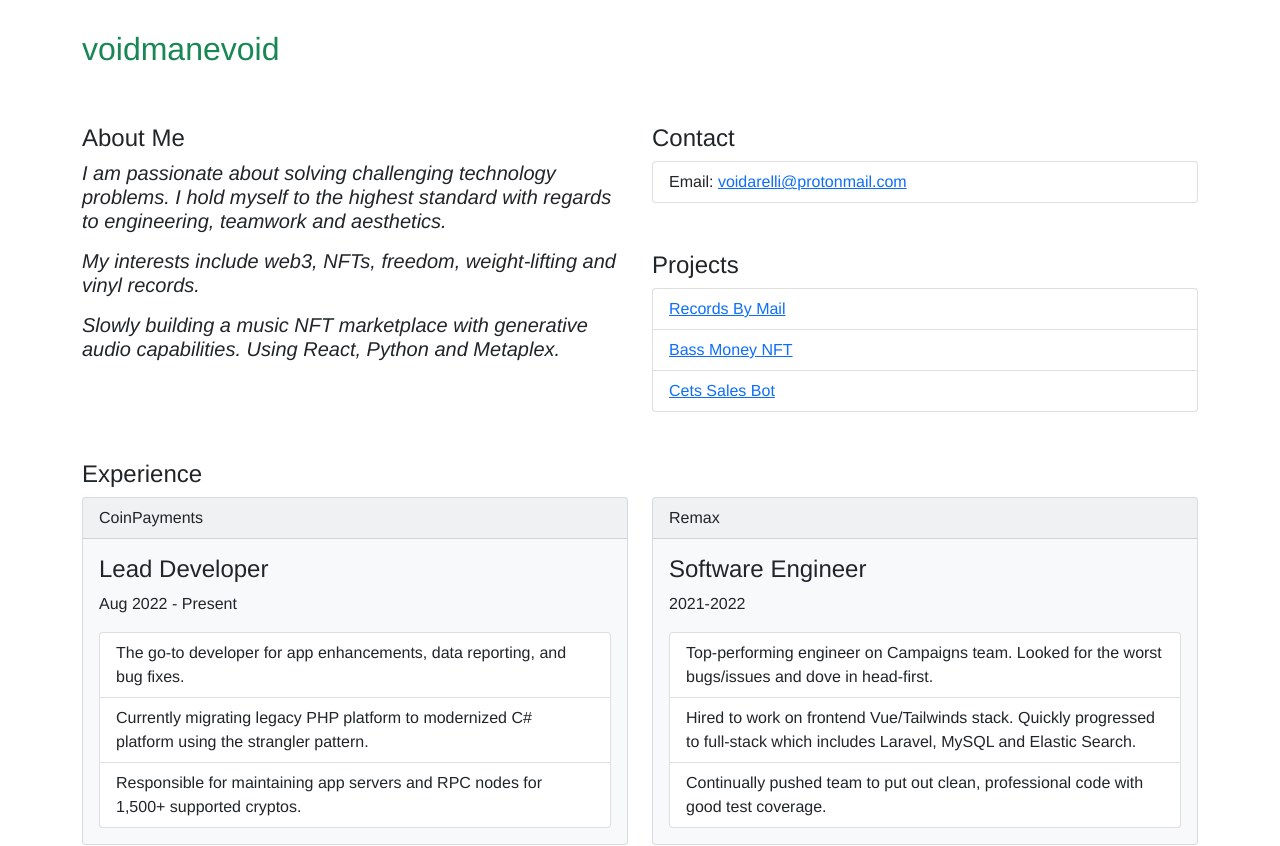
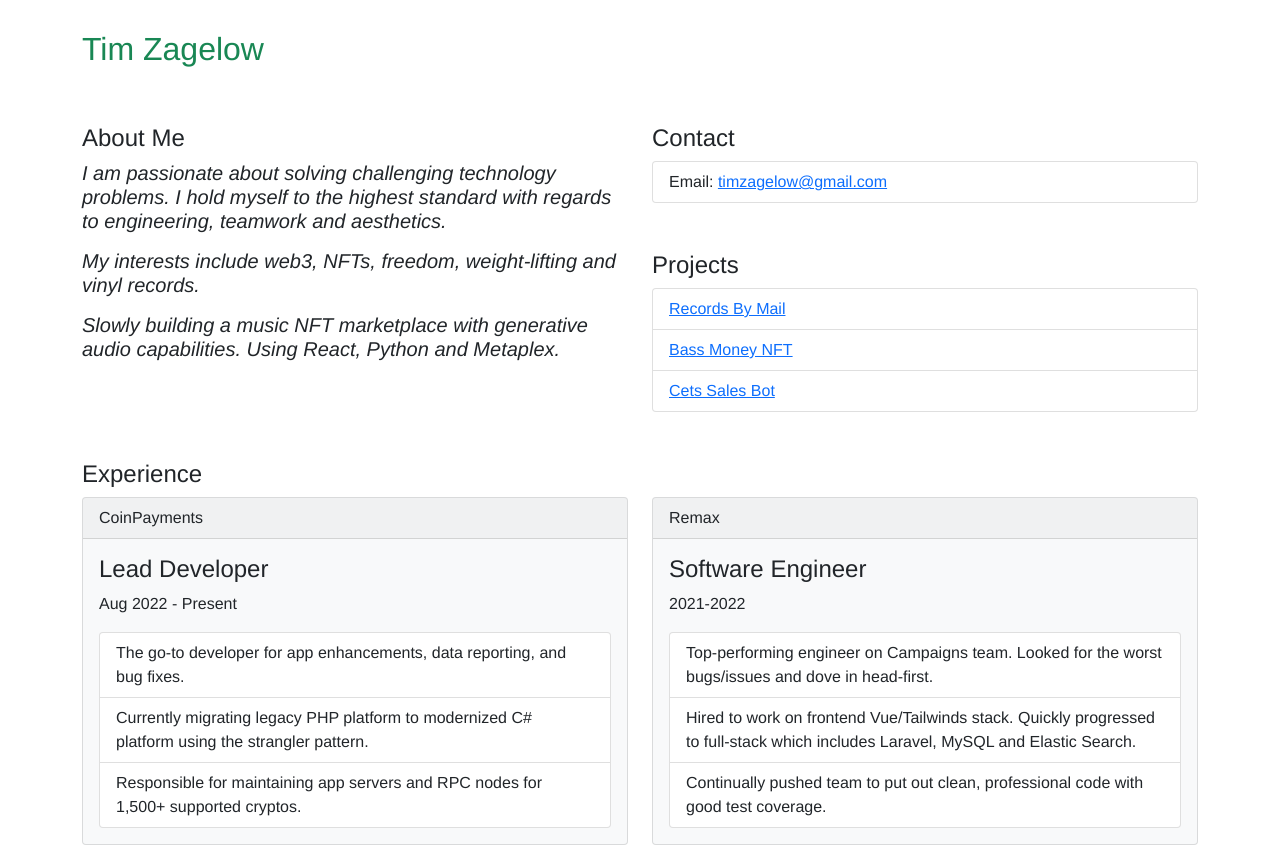
Before and after one commit to timzagelow/resume, a Vue app: page / in a window 1280 px wide. Shown: the top 846 px of the page. Built offline with nearby package versions, Linux system fonts and the light colour scheme.

Commit message:
change back to doxxed

```diff
--- a/src/App.vue
+++ b/src/App.vue
@@ -3,7 +3,7 @@
     <b-container>
       <b-row class="mb-5">
         <b-col>
-              <h2 class="text-success">voidmanevoid</h2>
+              <h2 class="text-success">Tim Zagelow</h2>
         </b-col>
       </b-row>
 
@@ -20,7 +20,7 @@
           <h4>Contact</h4>
           <b-list-group>
             <!-- <b-list-group-item>Phone: 503-758-8384</b-list-group-item> -->
-            <b-list-group-item>Email: <b-link href="mailto:voidarelli@protonmail.com">voidarelli@protonmail.com</b-link></b-list-group-item>
+            <b-list-group-item>Email: <b-link href="mailto:timzagelow@gmail.com">timzagelow@gmail.com</b-link></b-list-group-item>
             <!-- <b-list-group-item>Code: <b-link href="https://github.com/timzagelow" target="_blank">GitHub</b-link></b-list-group-item> -->
           </b-list-group>
 
@@ -64,7 +64,7 @@ export default {
     Skills,
   },
   created() {
-    document.title = "voidmanevoid";
+    document.title = "Tim Zagelow Resume";
   }
 }
 </script>
```
